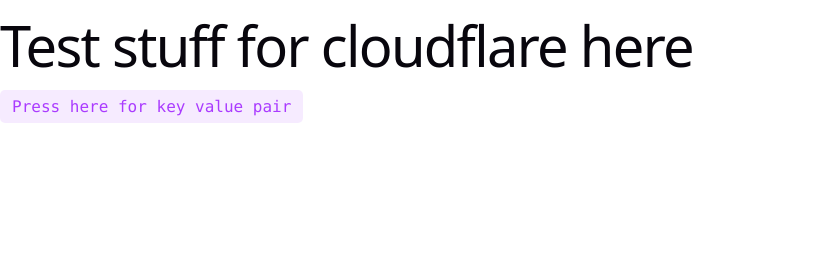
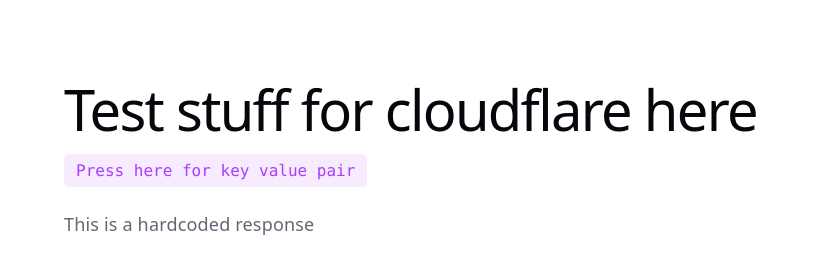
Before and after one commit to rob-barlow/micro-services, a website built with Vite: page index.html in a window 1280 px wide. Both pictures are taken after a click on the button "Press here for key value pair". Shown: the whole page, without its empty margins (0-819 px from the left). Built offline with nearby package versions, Linux system fonts and the light colour scheme.

Commit message:
Added hardcoded response

```diff
--- a/src/main.ts
+++ b/src/main.ts
@@ -0,0 +1,6 @@
+const keyValPairButton = document.querySelector(".key-value-example")
+const keyValResponse = document.querySelector(".key-value-response")
+
+keyValPairButton.addEventListener("click", () => {
+  keyValResponse.innerHTML = "This is a hardcoded response";
+})
--- a/src/style.css
+++ b/src/style.css
@@ -52,6 +52,7 @@
 
 body {
   margin: 0;
+  padding: 5%;
 }
 
 h1,
```
